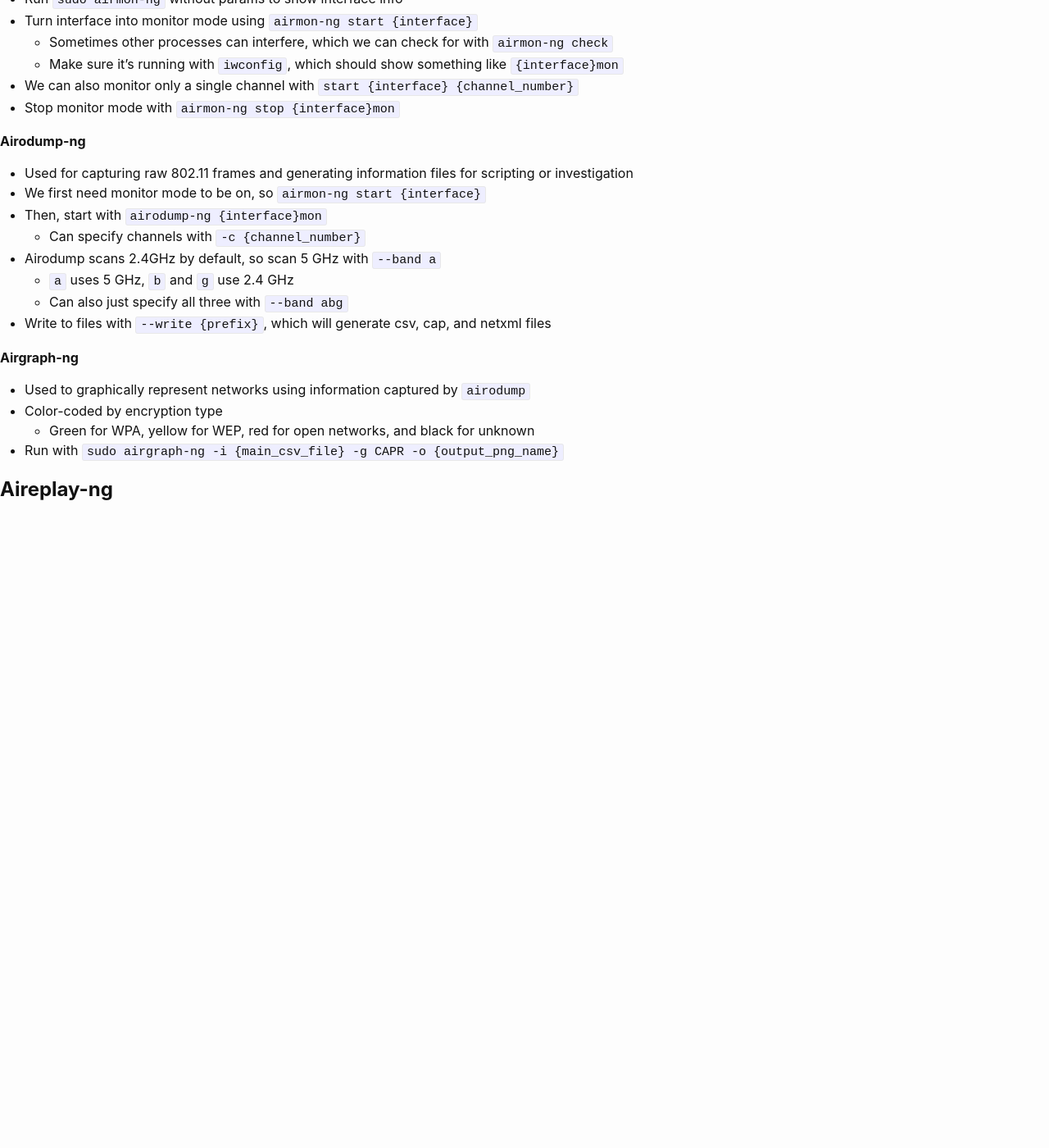
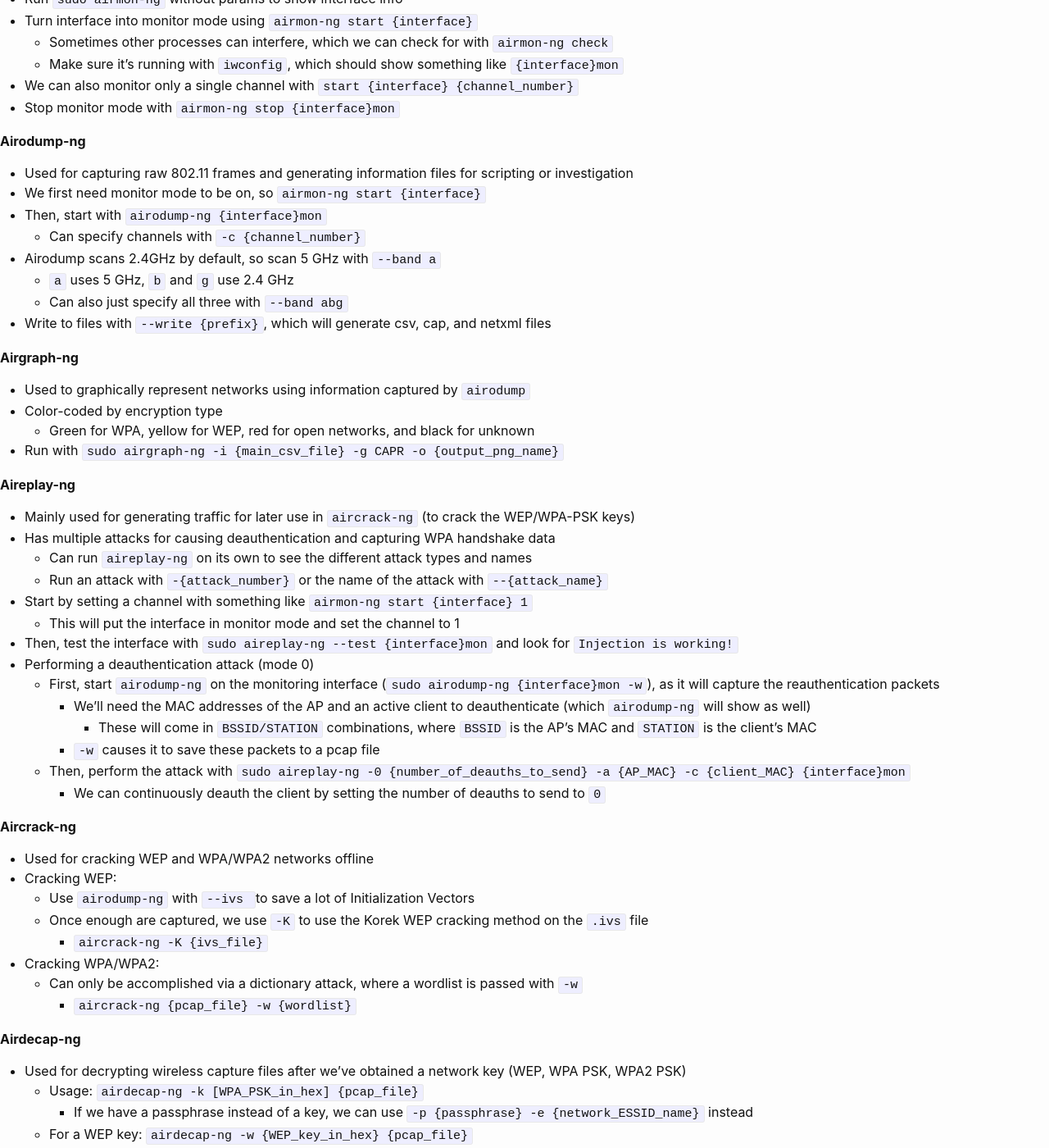
Before and after one commit to KhaelK138/KhaelK138.github.io, a Jekyll site: the page built from markdown/WifiPentesting.md, in a window 1280 px wide and 1400 px high, scrolled down 3124 px. Shown: the whole window at 82% size. Built offline with Jekyll 4.4.1, drawn with Linux system fonts in a browser that asks for light colours; our own code applies the rules of GitHub Pages for plain Markdown files; before the commit the page ends 3754 px from its top, so only the background shows below that; some of the changed text lies outside the part shown.

Commit message:
finished wifi notes

````diff
--- a/markdown/WifiPentesting.md
+++ b/markdown/WifiPentesting.md
@@ -147,4 +147,89 @@ hw_mode=g
 - Run with `sudo airgraph-ng -i  {main_csv_file} -g CAPR -o {output_png_name}`
 
 **Aireplay-ng**
--
+- Mainly used for generating traffic for later use in `aircrack-ng` (to crack the WEP/WPA-PSK keys)
+- Has multiple attacks for causing deauthentication and capturing WPA handshake data
+  - Can run `aireplay-ng` on its own to see the different attack types and names
+  - Run an attack with `-{attack_number}` or the name of the attack with `--{attack_name}`
+- Start by setting a channel with something like `airmon-ng start {interface} 1`
+  - This will put the interface in monitor mode and set the channel to 1
+- Then, test the interface with `sudo aireplay-ng --test {interface}mon` and look for `Injection is working!`
+- Performing a deauthentication attack (mode 0)
+  - First, start `airodump-ng` on the monitoring interface (`sudo airodump-ng {interface}mon -w`), as it will capture the reauthentication packets
+    - We'll need the MAC addresses of the AP and an active client to deauthenticate (which `airodump-ng` will show as well)
+      - These will come in `BSSID/STATION` combinations, where `BSSID` is the AP's MAC and `STATION` is the client's MAC
+    - `-w` causes it to save these packets to a pcap file
+  - Then, perform the attack with `sudo aireplay-ng -0 {number_of_deauths_to_send} -a {AP_MAC} -c {client_MAC} {interface}mon`
+    - We can continuously deauth the client by setting the number of deauths to send to `0`
+
+**Aircrack-ng**
+- Used for cracking WEP and WPA/WPA2 networks offline
+- Cracking WEP:
+  - Use `airodump-ng` with `--ivs ` to save a lot of Initialization Vectors
+  - Once enough are captured, we use `-K` to use the Korek WEP cracking method on the `.ivs` file
+    - `aircrack-ng -K {ivs_file}`
+- Cracking WPA/WPA2:
+  - Can only be accomplished via a dictionary attack, where a wordlist is passed with `-w`
+    - `aircrack-ng {pcap_file} -w {wordlist}`
+
+**Airdecap-ng**
+- Used for decrypting wireless capture files after we've obtained a network key (WEP, WPA PSK, WPA2 PSK)
+  - Usage: `airdecap-ng -k [WPA_PSK_in_hex] {pcap_file}`
+    - If we have a passphrase instead of a key, we can use `-p {passphrase} -e {network_ESSID_name}` instead
+  - For a WEP key: `airdecap-ng -w {WEP_key_in_hex} {pcap_file}`
+- Generates a new `-dev.cap` file containing the decrypted version, which we can then open in Wireshark
+- Also useful for removing useless frames not relevant to analysis with `-b {AP_BSSID_MAC}`
+
+## Misc
+
+**Connecting to Networks via CLI**
+- WEP: Specify `wep.conf` file as shown below and connect with `sudo wpa_supplicant -c wep.conf -i {interface}`
+  - Then, just use `dhclient` to obtain an IP address
+    - If we have an old IP address, we can kill it with `-r`
+```
+network={
+	ssid="{network_name}"
+    key_mgmt=NONE
+    wep_key0={WEP_hex_key}
+    wep_tx_keyidx=0
+}
+```
+
+- WPA: Specify `wpa.conf` file with network name and password, and connect with `sudo wpa_supplicant -c wpa.conf -i {interface}`
+  - Then just run `dhclient`
+```
+network={
+	ssid="{network_name}"
+    psk="{network_passphrase}"
+}
+```
+
+- WPA Enterprise: Similar process, but our config file is larger (identity provided):
+
+```
+network={
+  ssid="{network_name}"
+  key_mgmt=WPA-EAP
+  identity="{domain}\{user}"
+  password="{domain_password}"
+}
+```
+
+**Finding Hidden SSIDs**
+- Sometimes networks will not broadcast their SSID as a form of security, though superficial
+- We can just listen for these networks using `airodump-ng -c 1 {interface}mon` on a monitoring interface
+  - This won't reveal the SSID, but we can deauth users to find the SSID with `airodump-ng`
+- If it's a WPA3 network, we can't perform deauthing attacks, so we'll need to brute force the SSID
+  - We can use [mdk3](https://github.com/charlesxsh/mdk3-master) on an interface in monitoring mode for this task
+    - Brute force with all possible values: `sudo mdk3 {interface}mon p -b u -c 1 -t {target_AP_MAC}}`
+    - Use a wordlist: `sudo mdk3 {interface}mon p -f {wordlist} -t {target_AP_MAC}`
+
+**Bypassing MAC Filtering**
+- Sometimes even with a password we might not be able to connect due to MAC filtering
+- We can just yoink a client MAC and spoof it as our own
+  - We'll need to first deauth the client (or wait for them to deauth if we're kind)
+- Scan for clients as usual with `airodump-ng`
+- Use [macchanger](https://github.com/alobbs/macchanger) to spoof our MAC address
+  - `sudo iwconfig {interface} down`
+  - `sudo macchanger {interface} -m {new_MAC}`
+  - `sudo iwconfig {interface} down`
````
